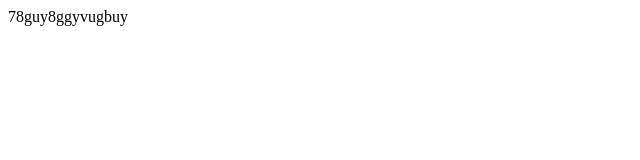
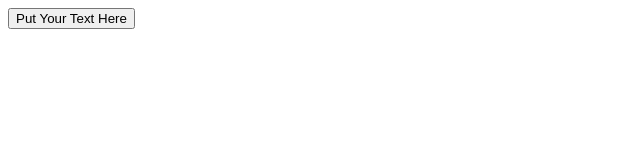
Before and after one commit to Valaireb/ApacheServerLab, a plain HTML site: page index.html in a window 1280 px wide. Shown: the full height of the page, 0-640 px from the left. Drawn offline with Linux system fonts and the light colour scheme.

Commit message:
Update index.html

```diff
--- a/index.html
+++ b/index.html
@@ -4,6 +4,8 @@
     <title>ApacheServerLab</title>
   </head>
   <body>
-    78guy8ggyvugbuy
+    <form>
+    <input type="button" value="Put Your Text Here" onclick="window.location.href='http://thing'" />
+    </form>
   </body>
 </html>
```
